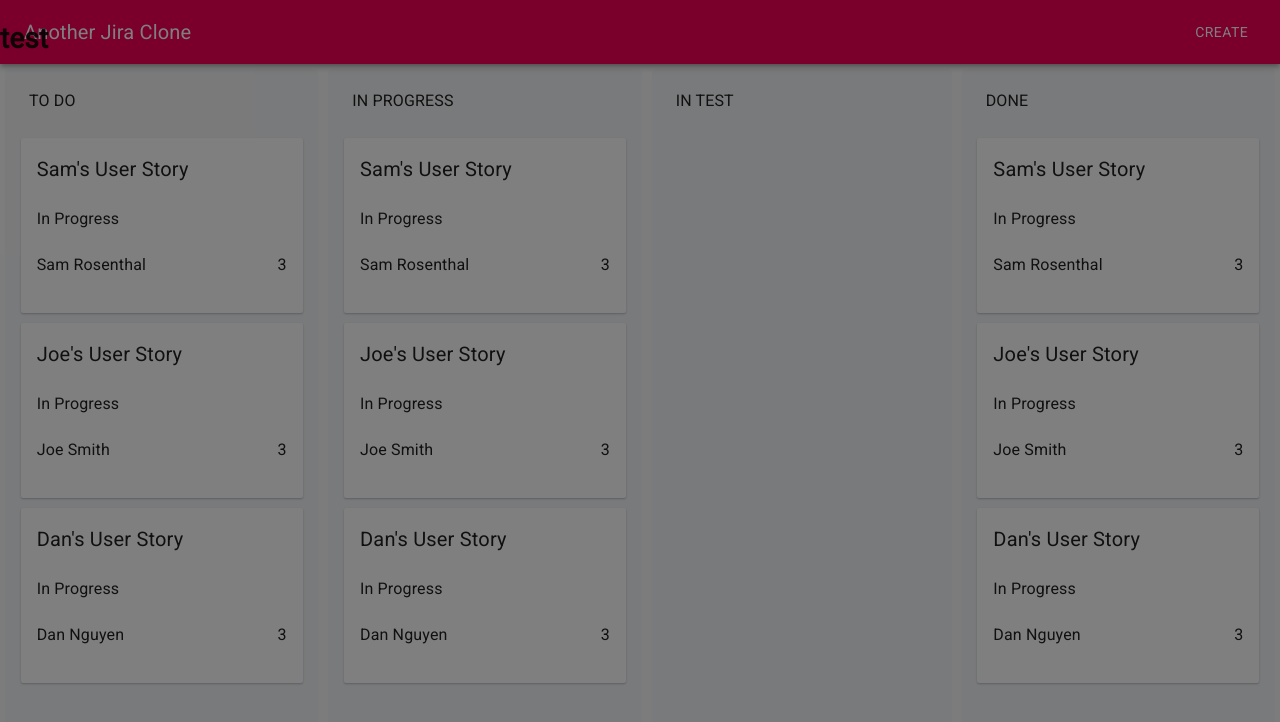
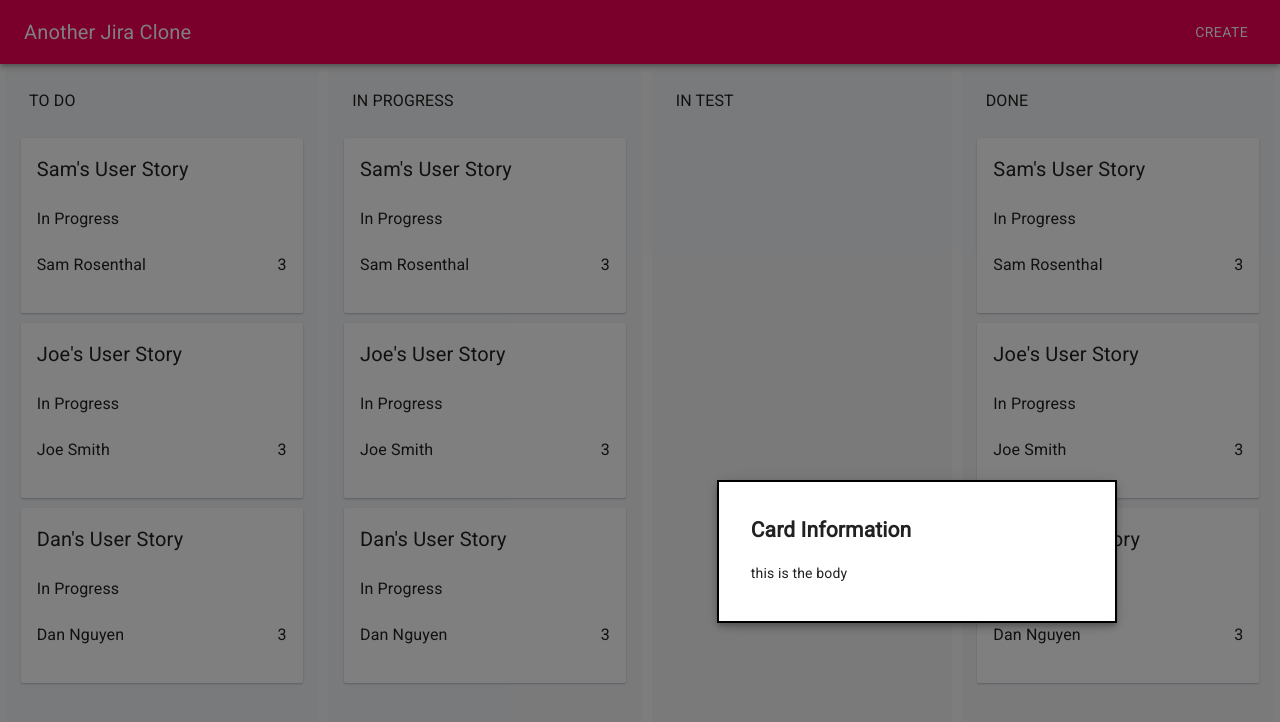
Before and after one commit to SammRosenthal/mini-react-projects, a React (Create React App) app in the folder another-jira-clone/: page / in a window 1280 px wide. Both pictures are taken after a click on the button "CREATE". Shown: the top 722 px of the page. Built offline with nearby package versions, Linux system fonts and the light colour scheme.

Commit message:
fixed display of modal

```diff
--- a/another-jira-clone/src/components/navbar/navbar.jsx
+++ b/another-jira-clone/src/components/navbar/navbar.jsx
@@ -48,7 +48,6 @@ function Header() {
     <div style={modalStyle} className={classes.paper}>
       <h2 id="modal-title">Card Information</h2>
       <p id="modal-description">this is the body</p>
-      <Header />
     </div>
   );
 
@@ -61,7 +60,7 @@ function Header() {
         </Button>
       </Toolbar>
       <Modal open={open} onClose={handleClose}>
-        <h1>test</h1>
+        {modalBody}
       </Modal>
     </AppBar>
   );
```
